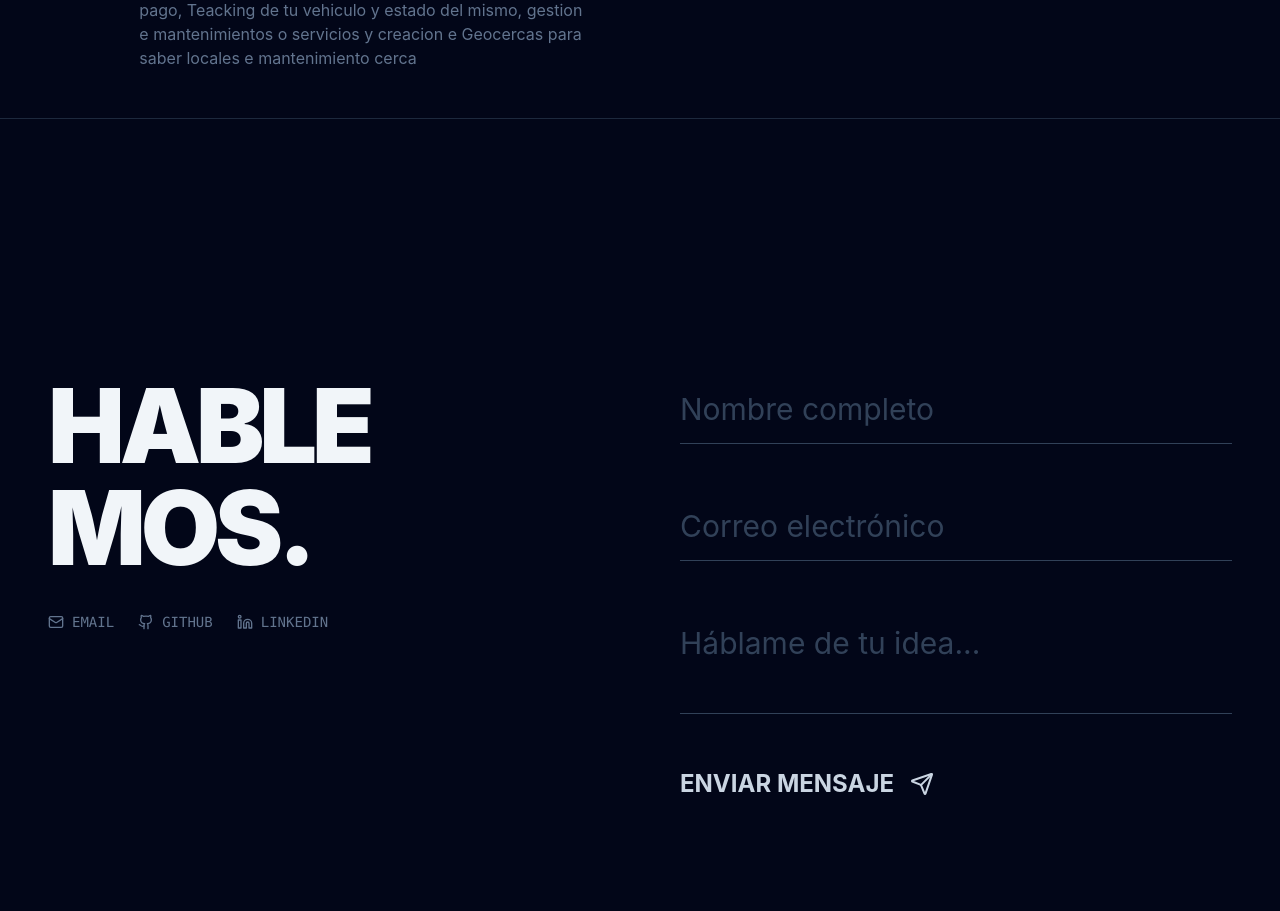
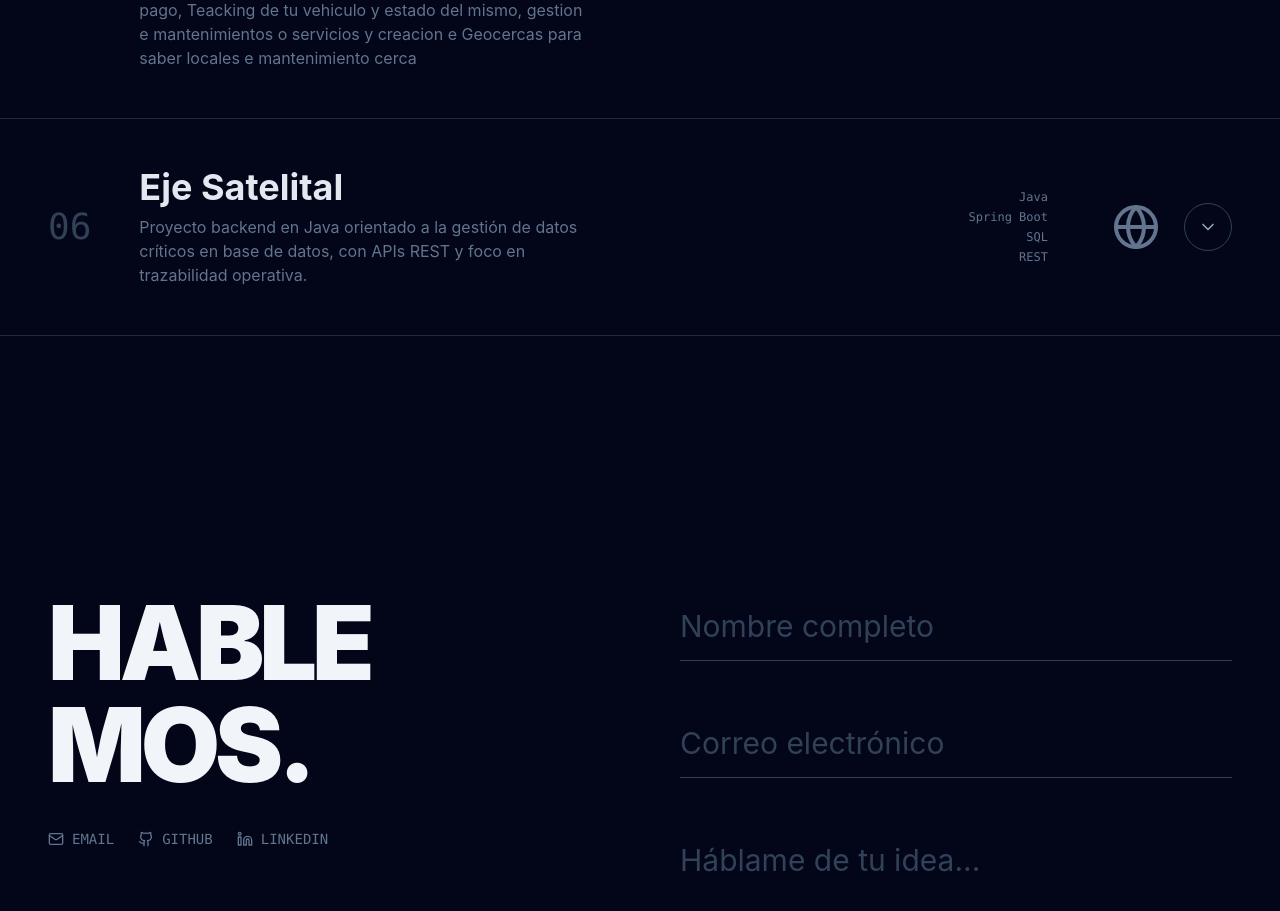
Before and after one commit to matiasgerr/matiasgerr.github.io, a React (Vite) app: page / in a window 1280 px wide. Shown: the part 2804-3715 px from the top of the page. Built offline with nearby package versions, Linux system fonts and the light colour scheme.

Commit message:
feat: add Eje Satelital project to portfolio
Add a new backend project entry to the portfolio. The project details are added to the constants file, a new drawer component is created to display its information, and the project card and list logic are updated to include the new project ID '06'.

```diff
--- /dev/null
+++ b/src/components/EjeSatelitalDrawer.tsx
@@ -0,0 +1,39 @@
+interface EjeSatelitalDrawerProps {
+  open: boolean;
+}
+
+const EjeSatelitalDrawer = ({ open }: EjeSatelitalDrawerProps) => (
+  <div
+    className={`grid transition-all duration-500 ease-in-out ${
+      open ? 'grid-rows-[1fr] opacity-100' : 'grid-rows-[0fr] opacity-0'
+    }`}
+  >
+    <div className="overflow-hidden">
+      <div className="bg-slate-900/60 border-b border-slate-700 px-4 md:px-12 py-8 md:py-10">
+        <div className="max-w-7xl mx-auto">
+          <span className="font-mono text-xs tracking-widest text-teal-400 uppercase mb-4 block">
+            / Backend Project
+          </span>
+          <h3 className="text-2xl md:text-3xl font-bold text-slate-100 mb-4">
+            Eje Satelital
+          </h3>
+          <p className="text-slate-400 text-sm md:text-base leading-relaxed mb-6 max-w-4xl">
+            Solución backend en Java para centralizar operaciones de base de datos y exponer
+            servicios REST para consumo interno. Incluye diseño de capas (controller, service,
+            repository), validación de datos y trazabilidad de eventos para facilitar auditoría y
+            mantenimiento.
+          </p>
+          <div className="flex flex-wrap gap-2 font-mono text-xs">
+            {['Java', 'Spring Boot', 'SQL Database', 'API REST', 'Auditoría de datos'].map((tech) => (
+              <span key={tech} className="px-3 py-1 border border-slate-700 text-slate-400 rounded-full">
+                {tech}
+              </span>
+            ))}
+          </div>
+        </div>
+      </div>
+    </div>
+  </div>
+);
+
+export default EjeSatelitalDrawer;
--- a/src/components/ProjectCard.tsx
+++ b/src/components/ProjectCard.tsx
@@ -10,7 +10,7 @@ interface ProjectCardProps {
 const ProjectCard = ({ project, isOpen = false, onSelect }: ProjectCardProps) => {
   const Icon = project.type === 'web' ? Globe : Smartphone;
   const iconHover = project.type === 'web' ? 'group-hover:text-blue-400' : 'group-hover:text-teal-400';
-  const isExpandable = project.id === '01'|| project.id === '02' || project.id === '03' || project.id === '04' || project.id === '05';
+  const isExpandable = project.id === '01'|| project.id === '02' || project.id === '03' || project.id === '04' || project.id === '05' || project.id === '06';
 
   return (
     <button
--- a/src/components/Projects.tsx
+++ b/src/components/Projects.tsx
@@ -6,12 +6,13 @@ import GestionGlobalsDrawer from './GestionGlobalsDrawer';
 import YipiWebDrawer from './YipiWebDrawer';
 import PlaniaDrawer from './PlaniaDrawer'
 import YipiApplication from './YipiApplicationDrawer'
+import EjeSatelitalDrawer from './EjeSatelitalDrawer';
 
 const Projects = () => {
   const [openProjectId, setOpenProjectId] = useState<string | null>(null);
 
   const handleSelect = (id: string) => {
-    if (id === '01' || id === '03' || id === '04' || id === '02' || id === '05') setOpenProjectId((prev) => (prev === id ? null : id));
+    if (id === '01' || id === '03' || id === '04' || id === '02' || id === '05' || id === '06') setOpenProjectId((prev) => (prev === id ? null : id));
   };
 
   return (
@@ -36,6 +37,7 @@ const Projects = () => {
             {project.id === '03' && <EjeschoolDrawer open={openProjectId === '03'} />}
             {project.id === '04' && <PlaniaDrawer open={openProjectId === '04'} />}
             {project.id === '05' && <YipiApplication open={openProjectId === '05'} />}
+            {project.id === '06' && <EjeSatelitalDrawer open={openProjectId === '06'} />}
           </div>
         ))}
       </div>
--- a/src/constants/index.ts
+++ b/src/constants/index.ts
@@ -44,6 +44,14 @@ export const PROJECTS: Project[] = [
       'Aplicación basada en React Native que tiene como objetivo hacer una gestion total de locales, costos, productos, servicios aparte de una integracion de plan de pago, Teacking de tu vehiculo y estado del mismo, gestion e mantenimientos o servicios y creacion e Geocercas para saber locales e mantenimiento cerca',
     stack: ['React Native', 'Tailwind', 'REST'],
   },
+  {
+    id: '06',
+    title: 'Eje Satelital',
+    type: 'web',
+    description:
+      'Proyecto backend en Java orientado a la gestión de datos críticos en base de datos, con APIs REST y foco en trazabilidad operativa.',
+    stack: ['Java', 'Spring Boot', 'SQL', 'REST'],
+  },
 
 ];
 
```
